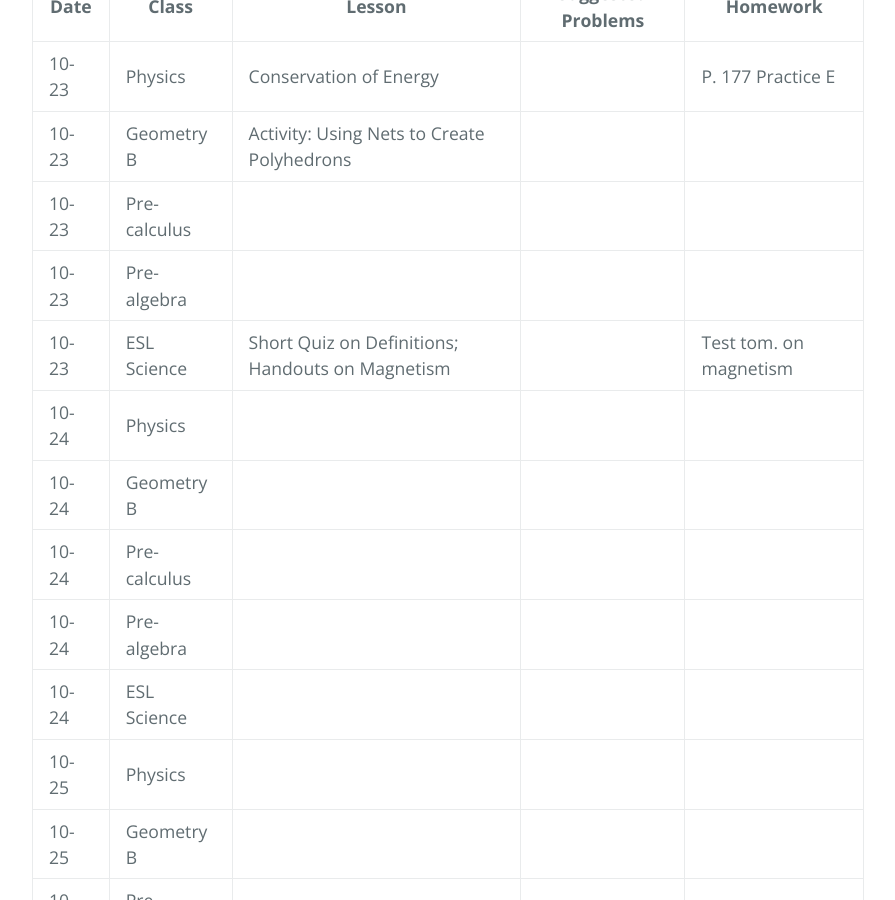
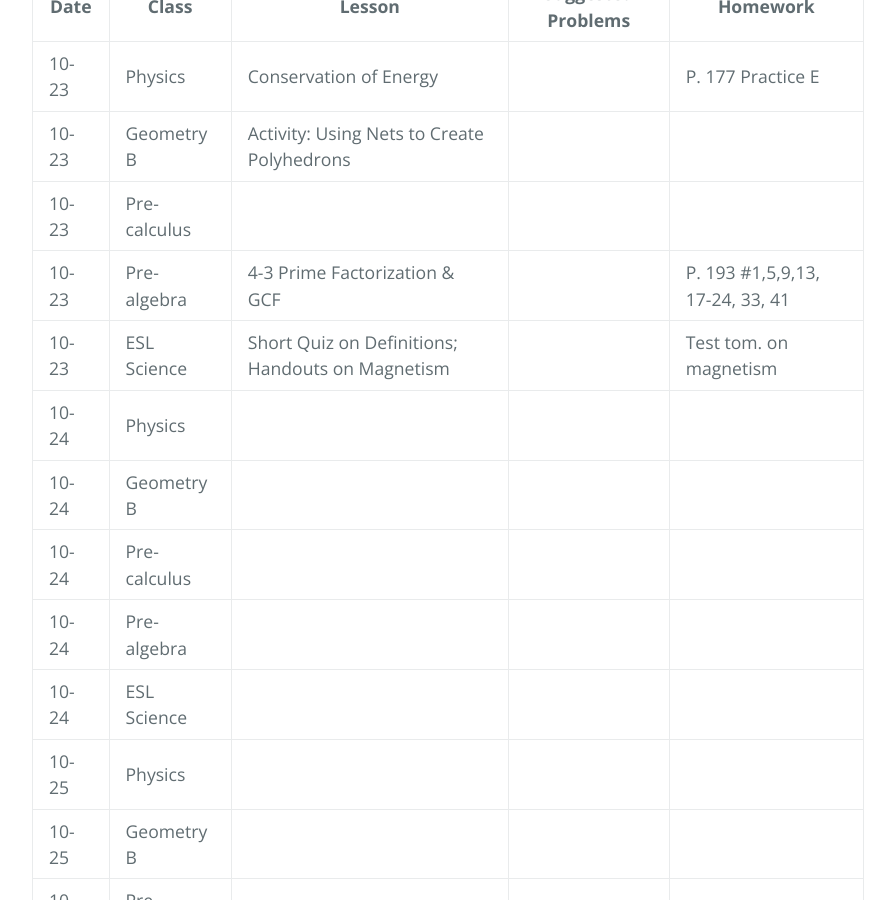
Before and after one commit to gpayoo/gpayoo, a Jekyll site: the page built from index.md, in a window 1280 px wide and 900 px high, scrolled down 597 px. Shown: the whole window, without its empty margins (192-1087 px from the left). Built offline with Jekyll 4.4.1, drawn with Linux system fonts in a browser that asks for light colours; our own code applies the rules of GitHub Pages for plain Markdown files.

Commit message:
Update index.md

```diff
--- a/index.md
+++ b/index.md
@@ -13,7 +13,7 @@ layout: default
 | 10-23 | Physics | Conservation of Energy  | | P. 177 Practice E
 | 10-23 | Geometry B | Activity: Using Nets to Create Polyhedrons   | |     |
 | 10-23 | Pre-calculus | | |
-| 10-23 | Pre-algebra |   | |
+| 10-23 | Pre-algebra | 4-3 Prime Factorization & GCF  | | P. 193 #1,5,9,13, 17-24, 33, 41
 | 10-23 | ESL Science | Short Quiz on Definitions; Handouts on Magnetism  |  |  Test tom. on magnetism
 | 10-24 | Physics |  | |
 | 10-24 | Geometry B |   | |   |
```
